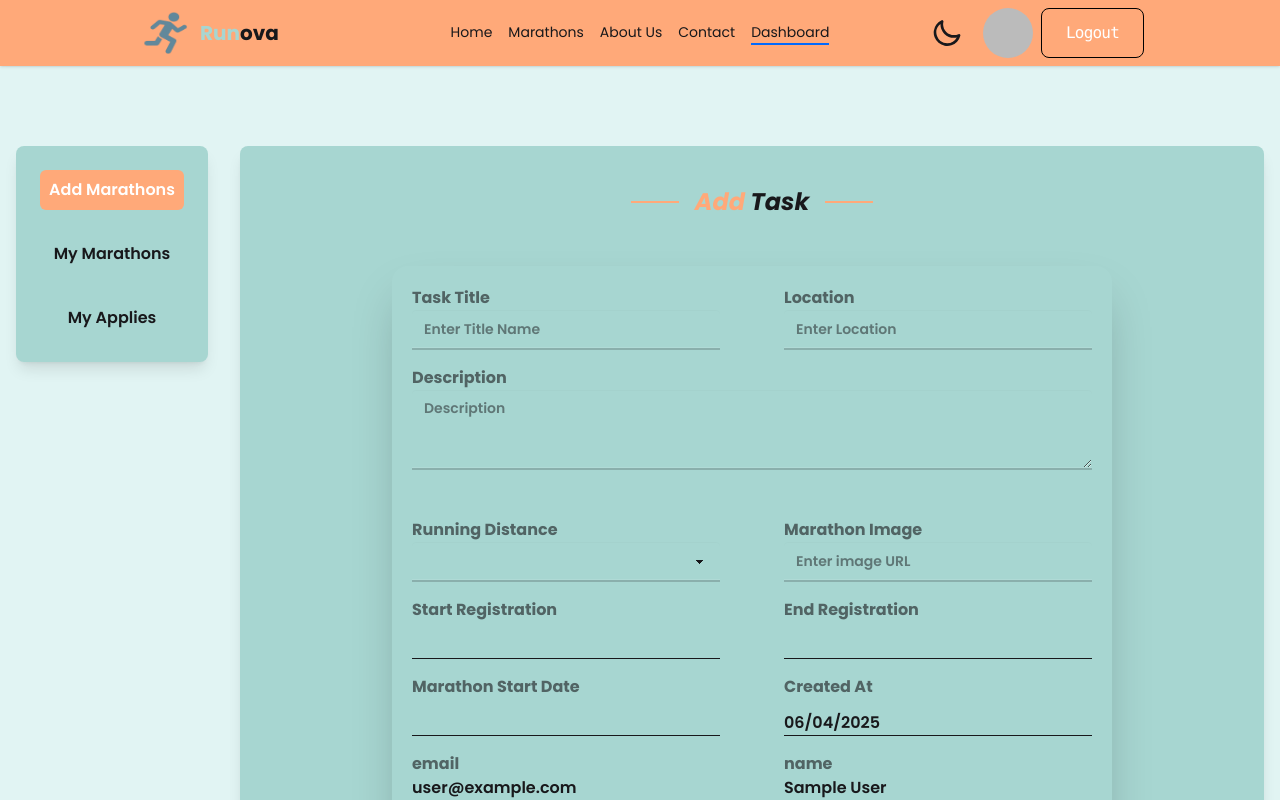
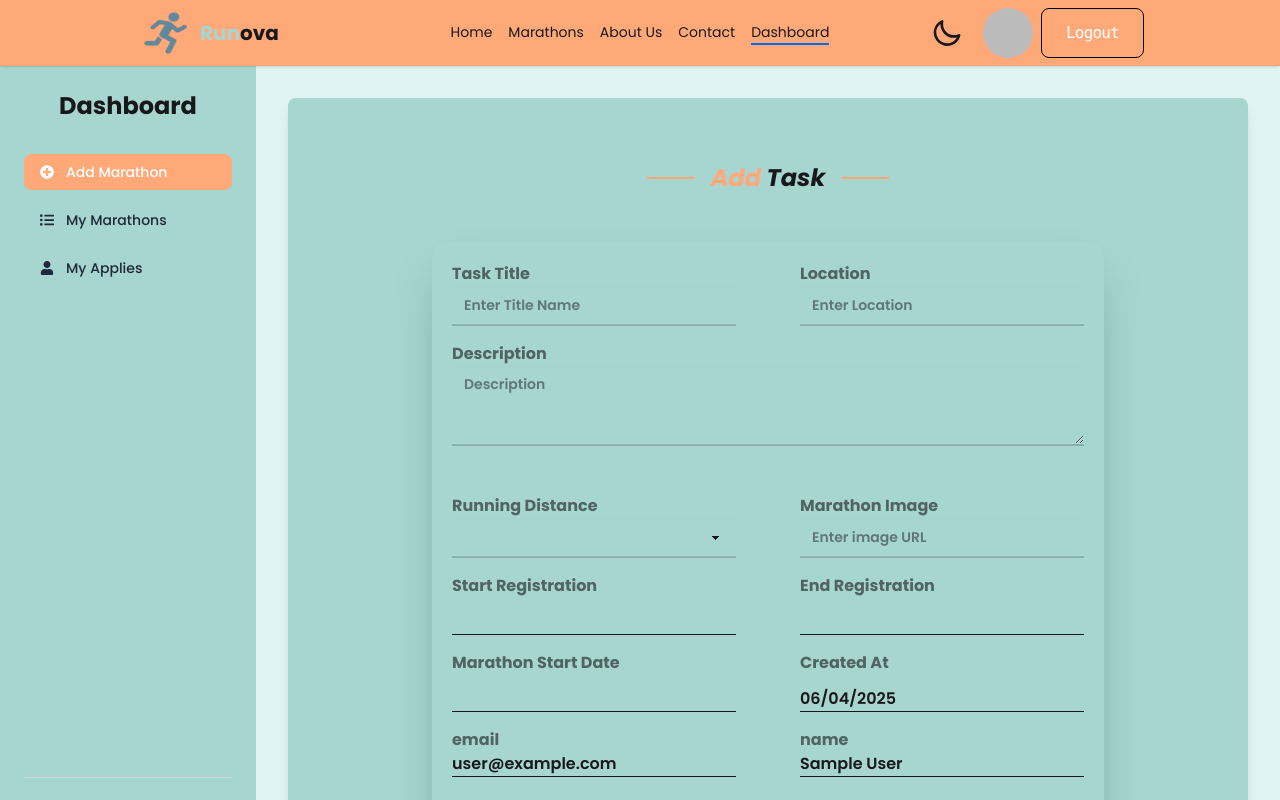
Before and after one commit to pritom352/-Marathon-Management-System, a React (Vite) app: page /dashboard/addMarathon in a window 1280 px wide. Shown: the top 800 px of the page. Built offline with nearby package versions, Linux system fonts and the light colour scheme; no server answers; sample sign-in values are in the browser's storage.

Commit message:
update dashboard

```diff
--- a/package.json
+++ b/package.json
@@ -18,6 +18,7 @@
     "firebase": "^11.9.1",
     "login": "^0.8.0",
     "lottie-react": "^2.4.1",
+    "lucide-react": "^0.539.0",
     "marquee": "^0.2.1",
     "motion": "^12.16.0",
     "react": "^18.3.1",
--- a/src/layouts/DashboardLayout.jsx
+++ b/src/layouts/DashboardLayout.jsx
@@ -1,55 +1,111 @@
-import React from "react";
+import React, { useState } from "react";
+import { Link, Outlet, useLocation } from "react-router";
+import {
+  FaUser,
+  FaSignOutAlt,
+  FaBars,
+  FaHome,
+  FaListUl,
+  FaPlusCircle,
+} from "react-icons/fa";
 import Navbar from "../components/Navbar";
-import { NavLink, Outlet } from "react-router";
 import Footer from "../components/Footer";
 
 const DashboardLayout = () => {
+  const [isSidebarOpen, setIsSidebarOpen] = useState(false);
+  const location = useLocation();
+
+  const toggleSidebar = () => setIsSidebarOpen((prev) => !prev);
+
+  // এখন সরাসরি JSX এ Link ব্যবহার করব, icon সহ
+  const linkClasses = (path) =>
+    `flex items-center gap-3 px-4 py-2 rounded-lg text-sm font-medium transition-colors ${
+      location.pathname === path
+        ? "bg-primary text-white"
+        : "hover:bg-primary/20 text-gray-800"
+    }`;
+
   return (
-    <div className="min-h-screen flex flex-col   bg-accent  ">
-      <Navbar />
+    <div>
+      <Navbar></Navbar>
+      <div className="flex h-screen bg-accent overflow-hidden">
+        {/* Mobile Backdrop */}
+        {isSidebarOpen && (
+          <div
+            className="fixed inset-0 bg-black bg-opacity-30 z-20 md:hidden"
+            onClick={toggleSidebar}
+          />
+        )}
 
-      <main className="flex  flex-col  md:flex-row flex-grow gap-8 justify-center items-start max-w-7xl mx-auto px-4 my-20 ">
         {/* Sidebar */}
-        <nav className="flex md:flex-col  gap-6 md:sticky top-20 self-start bg-secondary shadow-lg rounded-lg p-1 md:p-6 w-auto mx-auto md:w-48">
-          <NavLink
+        <aside
+          className={`fixed z-30 inset-y-0 left-0 w-64 bg-secondary shadow-md transform
+          ${isSidebarOpen ? "translate-x-0" : "-translate-x-full"}
+          md:translate-x-0 md:static md:shadow-none transition-transform duration-300 ease-in-out`}
+        >
+          <div className="h-full flex flex-col justify-between p-6">
+            <div>
+              <h2 className="text-2xl font-bold text-center mb-8">Dashboard</h2>
+              <nav className="flex flex-col gap-3">
+                <Link
                   to="/dashboard/addMarathon"
-            className={({ isActive }) =>
-              `text-center py-2 rounded-md font-semibold transition-colors ${
-                isActive ? "bg-primary text-white" : " hover:bg-accent "
-              }`
-            }
+                  className={linkClasses("/dashboard/addMarathon")}
+                  onClick={() => setIsSidebarOpen(false)}
                 >
-            Add Marathons
-          </NavLink>
-          <NavLink
+                  <FaPlusCircle />
+                  Add Marathon
+                </Link>
+                <Link
                   to="/dashboard/myMarathons"
-            className={({ isActive }) =>
-              `text-center py-2 rounded-md font-semibold transition-colors ${
-                isActive ? "bg-primary text-white" : " hover:bg-accent "
-              }`
-            }
+                  className={linkClasses("/dashboard/myMarathons")}
+                  onClick={() => setIsSidebarOpen(false)}
                 >
+                  <FaListUl />
                   My Marathons
-          </NavLink>
-          <NavLink
+                </Link>
+                <Link
                   to="/dashboard/myApplies"
-            className={({ isActive }) =>
-              `text-center py-2 rounded-md font-semibold transition-colors ${
-                isActive ? "bg-primary text-white" : " hover:bg-accent "
-              }`
-            }
+                  className={linkClasses("/dashboard/myApplies")}
+                  onClick={() => setIsSidebarOpen(false)}
                 >
+                  <FaUser />
                   My Applies
-          </NavLink>
+                </Link>
               </nav>
+            </div>
 
-        {/* Content */}
-        <section className="flex-grow flex-1  bg-secondary shadow-lg  rounded-lg p-8 pt-0 min-h-[60vh]">
+            <div className="pt-6 border-t border-gray-300">
+              <button
+                className="w-full flex items-center gap-3 px-4 py-2 text-red-600 hover:bg-red-100 rounded-lg font-semibold"
+                onClick={() => {
+                  // TODO: লগআউট ফাংশন এখানে বসাবি
+                  alert("Logout clicked");
+                }}
+              >
+                <FaSignOutAlt />
+                Logout
+              </button>
+            </div>
+          </div>
+        </aside>
+
+        {/* Content Area */}
+        <div className="flex-1 flex flex-col">
+          {/* Topbar for Mobile */}
+          <div className="md:hidden bg-white shadow p-4 flex items-center justify-between">
+            <h2 className="text-lg font-semibold">Dashboard</h2>
+            <button onClick={toggleSidebar}>
+              <FaBars className="text-xl" />
+            </button>
+          </div>
+
+          {/* Main Outlet */}
+          <main className="flex-1 overflow-y-auto p-6 bg-secondary rounded-lg m-4 md:m-8 shadow-lg">
             <Outlet />
-        </section>
           </main>
-
-      <Footer />
+        </div>
+      </div>
+      <Footer></Footer>
     </div>
   );
 };
--- a/src/pages/ErrorPage/ErrorPage.jsx
+++ b/src/pages/ErrorPage/ErrorPage.jsx
@@ -1,11 +1,50 @@
 import React from "react";
-import errorimg from "../../assets/Animation - 1749956703540.json";
-import Lottie from "lottie-react";
+import { useNavigate, useRouteError } from "react-router";
+import { AlertTriangle } from "lucide-react";
 
-const ErrorPage = () => {
+const ErrorPage = ({ message }) => {
+  const navigate = useNavigate();
+  const routeError = useRouteError(); // Loader errors will come here
+
+  const errorMessage =
+    message ||
+    routeError?.message ||
+    "We encountered an unexpected error. Please try again later.";
+
   return (
-    <div className="border flex h-screen items-center justify-center  ">
-      <Lottie className="max-w-[500px]" animationData={errorimg} loop={true} />
+    <div className="min-h-screen flex items-center justify-center bg-gradient-to-br  px-6">
+      <div className="bg-secondary shadow-xl rounded-2xl max-w-lg w-full p-8 text-center animate-fadeIn">
+        {/* Icon */}
+        <div className="flex justify-center mb-6">
+          <div className="bg-red-100 p-4 rounded-full">
+            <AlertTriangle className="text-red-500 w-14 h-14" />
+          </div>
+        </div>
+
+        {/* Title */}
+        <h1 className="text-3xl font-bold text-gray-800 mb-3">
+          Oops! Something went wrong
+        </h1>
+
+        {/* Error Message */}
+        <p className="text-gray-600 mb-6 leading-relaxed">{errorMessage}</p>
+
+        {/* Action Buttons */}
+        <div className="flex justify-center gap-4">
+          <button
+            onClick={() => window.location.reload()}
+            className="px-6 py-2 bg-primary text-white rounded-lg shadow hover:shadow-lg hover:bg-primary-dark transition-all duration-200"
+          >
+            Retry
+          </button>
+          <button
+            onClick={() => navigate("/")}
+            className="px-6 py-2 border border-primary text-primary rounded-lg hover:bg-primary/10 hover:shadow transition-all duration-200"
+          >
+            Go Home
+          </button>
+        </div>
+      </div>
     </div>
   );
 };
--- /dev/null
+++ b/src/pages/ForeoFore.jsx
@@ -0,0 +1,14 @@
+import React from "react";
+// import errorimg from "../../assets/Animation - 1749956703540.json";
+import errorimg from "../assets/Animation - 1749956703540.json";
+import Lottie from "lottie-react";
+
+const ForeoFore = () => {
+  return (
+    <div className="border flex h-screen items-center justify-center  ">
+      <Lottie className="max-w-[500px]" animationData={errorimg} loop={true} />
+    </div>
+  );
+};
+
+export default ForeoFore;
--- a/src/pages/Home/UpcomingMarathon.jsx
+++ b/src/pages/Home/UpcomingMarathon.jsx
@@ -7,10 +7,13 @@ import {
 } from "react-icons/fa";
 import formatDate from "../../utils/formatDate";
 import SectionTitle from "../../components/ReusableComponent/SectionTitle";
+import Loader from "../../components/Loader";
+import ErrorPage from "../ErrorPage/ErrorPage";
 
 const UpcomingMarathon = () => {
   const [marathons, setMarathons] = useState([]);
   const [loading, setLoading] = useState(true);
+  const [error, setError] = useState(null); // Error state
 
   useEffect(() => {
     axios
@@ -19,15 +22,15 @@ const UpcomingMarathon = () => {
         setMarathons(res.data);
         setLoading(false);
       })
-      .catch(() => {
+      .catch((err) => {
+        setError(err.message || "Failed to load upcoming marathons.");
         setLoading(false);
       });
   }, []);
 
-  if (loading)
-    return (
-      <p className="text-center mt-10 text-lg font-semibold">Loading...</p>
-    );
+  if (loading) return <Loader />;
+
+  if (error) return <ErrorPage message={error} />; // Error page দেখাবে
 
   if (marathons.length === 0)
     return (
@@ -37,7 +40,7 @@ const UpcomingMarathon = () => {
     );
 
   return (
-    <section className="space-y-12 mt-25 ">
+    <section className="space-y-12 mt-25">
       <SectionTitle title="Upcoming Marathon" />
       {marathons.map((marathon) => {
         const regStart = formatDate(marathon.registrationStartDate);
@@ -45,13 +48,10 @@ const UpcomingMarathon = () => {
         const marathonDate = formatDate(marathon.marathonStartDate);
 
         return (
-          <div>
-            <div
-              key={marathon._id}
-              className="flex flex-col md:flex-row  rounded-xl min-h-[300px] overflow-hidden shadow-lg hover:shadow-2xl transition-shadow duration-300"
-            >
+          <div key={marathon._id}>
+            <div className="flex flex-col md:flex-row rounded-xl min-h-[350px] overflow-hidden shadow-lg hover:shadow-2xl transition-shadow duration-300">
               {/* Left Part */}
-              <div className="bg-primary  flex flex-col justify-center items-center p-6 md:w-1/6 w-full space-y-6">
+              <div className="bg-primary flex flex-col justify-center items-center p-6 md:w-1/6 w-full space-y-6">
                 <p className="font-extrabold text-2xl tracking-wide">
                   {marathonDate}
                 </p>
@@ -92,7 +92,7 @@ const UpcomingMarathon = () => {
                 <img
                   src={marathon.image}
                   alt={marathon.title}
-                  className="w-full h-full object-cover rounded-tr-xl rounded-br-xl md:rounded-tr-xl md:rounded-br-xl"
+                  className="w-full h-full object-cover"
                   style={{ minHeight: "250px" }}
                 />
               </div>
```
Also changed, not shown: src/routes/Routes.jsx (+22 -16 lines), 1 other file (tests, documents, lock files or other folders). Lines whose indentation alone changed are shown as unchanged.
